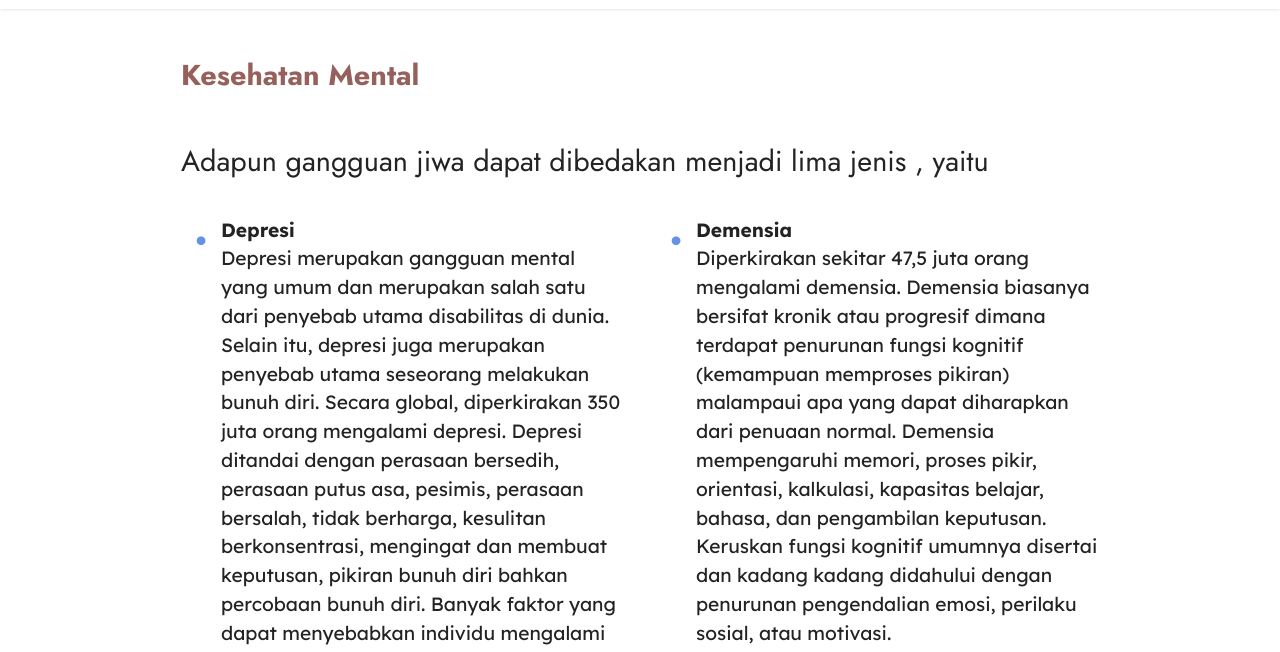
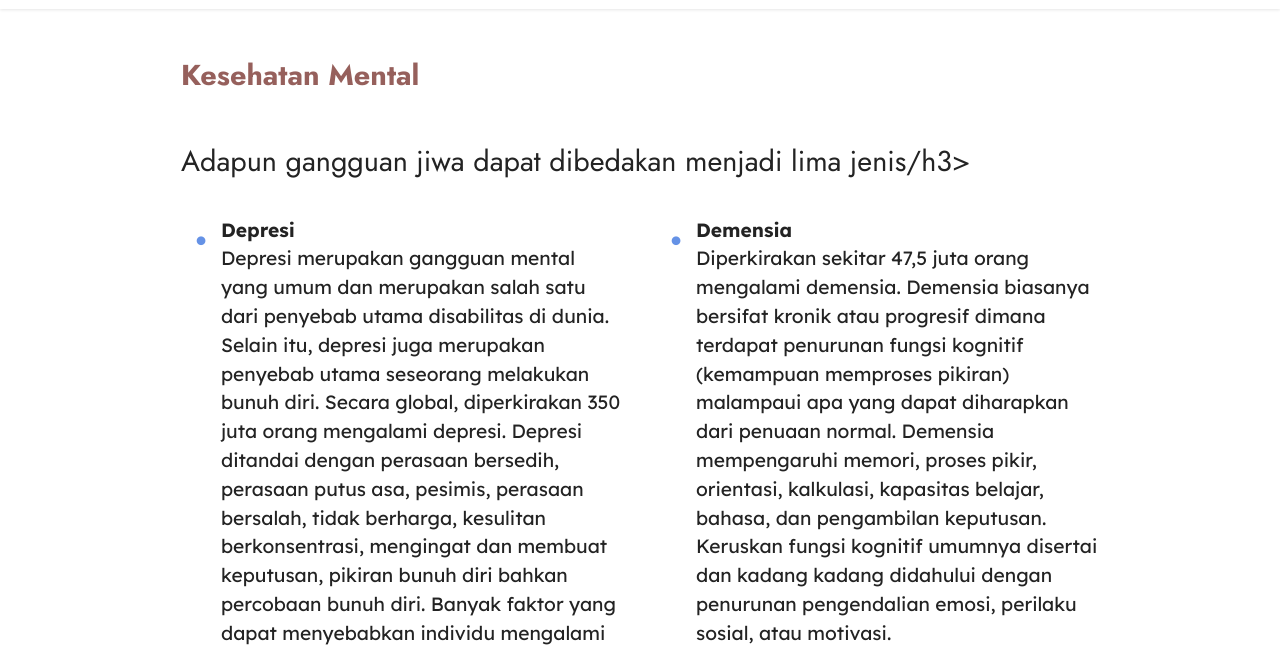
Before and after one commit to SehatiSejiwa/SehatiSejiwa, a plain HTML site: page page5.html in a window 1280 px wide. Shown: the part 86-738 px from the top of the page. Drawn offline with Linux system fonts and the light colour scheme.

Commit message:
Update page5.html ke 2 test

```diff
--- a/page5.html
+++ b/page5.html
@@ -73,7 +73,7 @@
     <div class="container">
         <div class="row justify-content-center">
             <div class="col-md-12 col-lg-10">
-                <h3 class="mbr-section-title mbr-fonts-style mb-4 display-5"><a href="page5.html#top" class="text-primary"><strong>Kesehatan Mental</strong></a><br><strong><br></strong>Adapun gangguan jiwa dapat dibedakan menjadi lima jenis , yaitu</h3>
+                <h3 class="mbr-section-title mbr-fonts-style mb-4 display-5"><a href="page5.html#top" class="text-primary"><strong>Kesehatan Mental</strong></a><br><strong><br></strong>Adapun gangguan jiwa dapat dibedakan menjadi lima jenis/h3>
             </div>
         </div>
         <div class="row justify-content-center">
```
